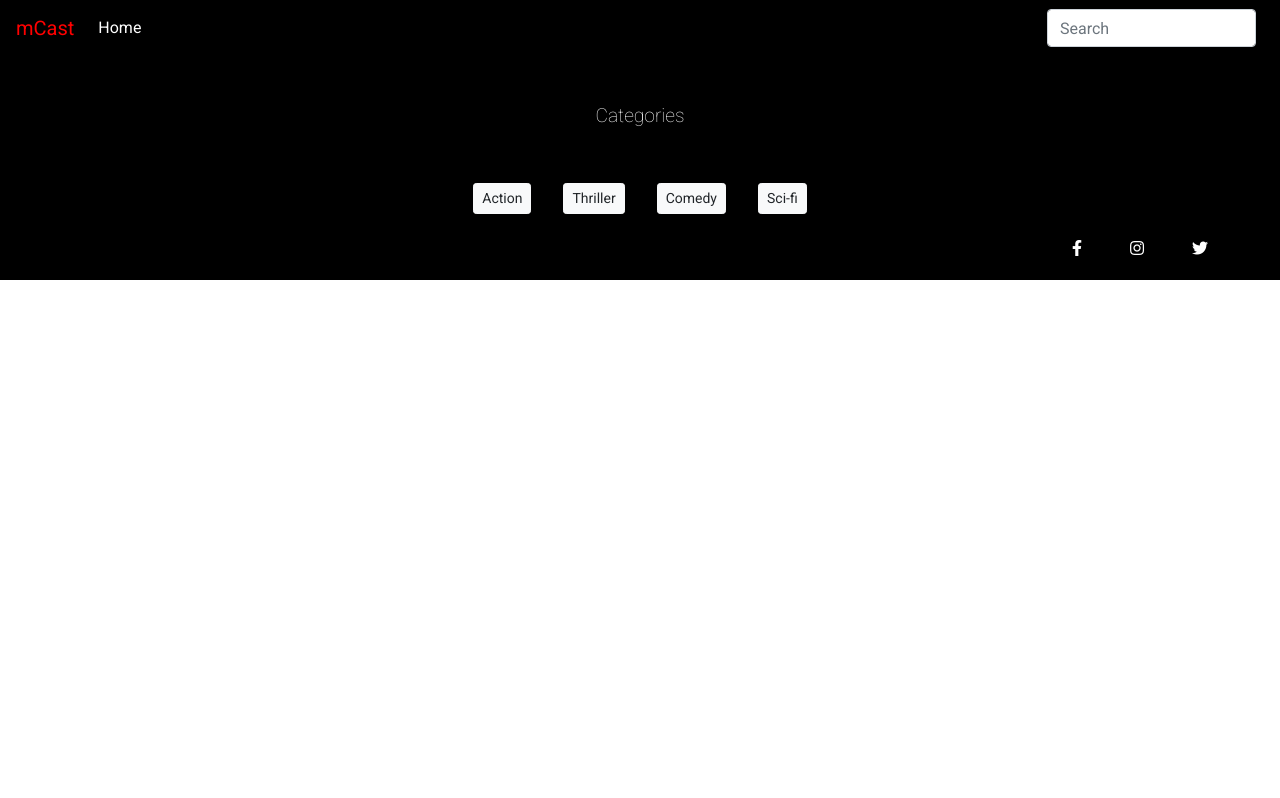
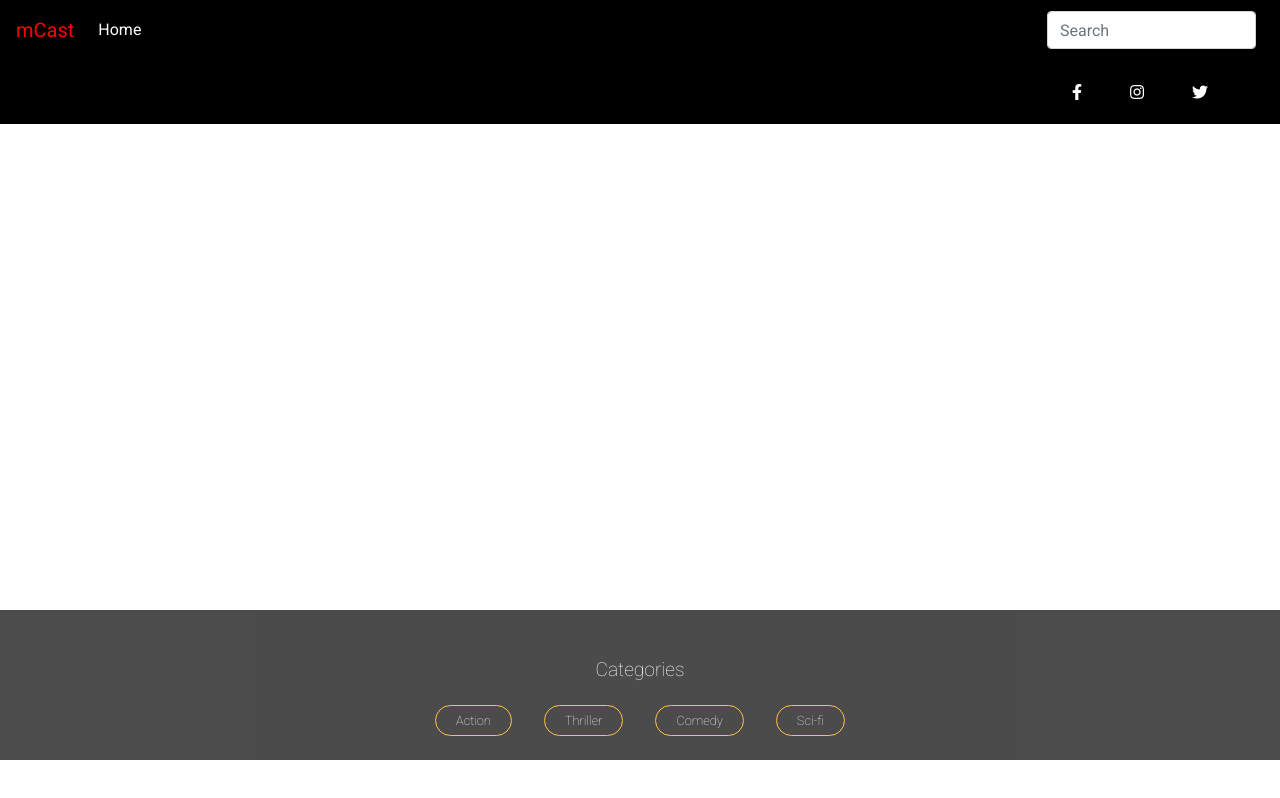
Before and after one commit to lindastorgard/AngularWebShop, an Angular app: page / in a window 1280 px wide. Built offline with nearby package versions, Linux system fonts and the light colour scheme; no server answers.

Commit message:
add styling to Category buttons in footer component

```diff
--- a/src/app/footer/footer.component.css
+++ b/src/app/footer/footer.component.css
@@ -1,6 +1,11 @@
+/* category styling */
 .categorySection{
-    height: 10em;
+    position: absolute;
+    width: 100%;
+    height: 150px;
+    top: calc(700px + 60px - 150px);
     background-color: black;
+    opacity: 0.7;
 }
 
 h3{
@@ -9,9 +14,18 @@ h3{
     color: white;
 }
 
+.categoryButton{
+    border: 0.8px solid orange;
+    font-size: 0.8rem;
+    font-weight: 100;
+    background-color: black;
+    color: white;
+    border-radius: 25px;
+    padding: 5px 20px;
+}
 
 
-
+/* footer styling */
 footer {
     height: 4em;
     background-color: black;
--- a/src/app/footer/footer.component.html
+++ b/src/app/footer/footer.component.html
@@ -1,10 +1,10 @@
 <section class="categorySection">
-  <h3 class="text-center py-5">Categories</h3>
+  <h3 class="text-center pt-5 pb-3">Categories</h3>
   <div class="text-center">
-      <button type="button" class="btn btn-light btn-sm mx-3">Action</button>
-      <button type="button" class="btn btn-light btn-sm mx-3">Thriller</button>
-      <button type="button" class="btn btn-light btn-sm mx-3">Comedy</button>
-      <button type="button" class="btn btn-light btn-sm mx-3">Sci-fi</button>
+      <button type="button" class="categoryButton btn btn-light btn-sm mx-3">Action</button>
+      <button type="button" class="categoryButton btn btn-light btn-sm mx-3">Thriller</button>
+      <button type="button" class="categoryButton btn btn-light btn-sm mx-3">Comedy</button>
+      <button type="button" class="categoryButton btn btn-light btn-sm mx-3">Sci-fi</button>
   </div>
 </section>
 
--- a/src/app/header/header.component.css
+++ b/src/app/header/header.component.css
@@ -1,5 +1,6 @@
 nav{
     background-color: black;
+    height: 60px;
 }
 
 .logo{
--- a/src/app/home/home.component.css
+++ b/src/app/home/home.component.css
@@ -1,6 +1,7 @@
 .randomMovieFrame{
+    position: relative;
     max-width: 100%;
-    height: 500px;
+    height: 700px;
     overflow: hidden;
 }
 
```
